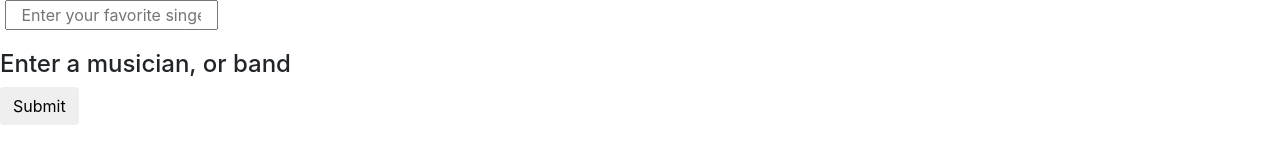
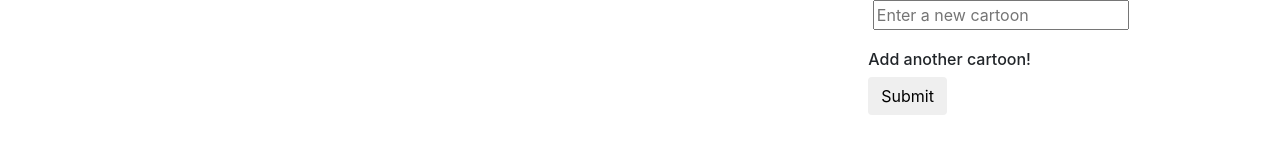
Before and after one commit to pwidders/Giftastic, a plain HTML site: page index.html in a window 1280 px wide. Drawn offline with nearby package versions, Linux system fonts and the light colour scheme.

Commit message:
Mostly pseudocode with initial JS

```diff
--- /dev/null
+++ b/assets/Javascript/script.js
@@ -0,0 +1,49 @@
+// Requirements:
+//      Create buttons dynamically with jQuery labeled with various cartoons
+//      When clicked, each cartoon button pulls 10 images from API with ratings                     displayed under each image
+//      Users can enter a new cartoon in the input bar, which creates a new button for          the requested cartoon
+
+$(document).ready(function() {
+
+
+    // Global variables
+
+    var api = "http://api.giphy.com/v1/gifs/search?";
+
+    var apiKey = "&api_key=fn0bW7TVjeOWKEjDscrvGdRIZtxINcqf";
+
+    var query = "&q=rainbow";
+
+    var topics =
+
+    // Create buttons for existing cartoons when page loads
+
+        // Create an unorganized list to house the buttons on the website
+        $("#gifs").add("ul").addClass("starter-list");
+        // Create
+
+        // Insert <li> elements for individual buttons
+
+    // On click, button pulls 10 images using Giphy API and displays rating
+
+        // Create AJAX request
+
+
+
+    // Users can enter new cartoons to add buttons to the list
+
+        // Create on click listener for the submit button
+        // Use e.preventDefault() on submit button to prevent page refresh
+
+        // Append the value from the string to a new <li> element in the unorganized list on main page
+
+
+
+
+
+
+
+
+
+
+})
--- /dev/null
+++ b/assets/css/reset.css
@@ -0,0 +1,48 @@
+/* http://meyerweb.com/eric/tools/css/reset/
+   v2.0 | 20110126
+   License: none (public domain)
+*/
+
+html, body, div, span, applet, object, iframe,
+h1, h2, h3, h4, h5, h6, p, blockquote, pre,
+a, abbr, acronym, address, big, cite, code,
+del, dfn, em, img, ins, kbd, q, s, samp,
+small, strike, strong, sub, sup, tt, var,
+b, u, i, center,
+dl, dt, dd, ol, ul, li,
+fieldset, form, label, legend,
+table, caption, tbody, tfoot, thead, tr, th, td,
+article, aside, canvas, details, embed,
+figure, figcaption, footer, header, hgroup,
+menu, nav, output, ruby, section, summary,
+time, mark, audio, video {
+	margin: 0;
+	padding: 0;
+	border: 0;
+	font-size: 100%;
+	font: inherit;
+	vertical-align: baseline;
+}
+/* HTML5 display-role reset for older browsers */
+article, aside, details, figcaption, figure,
+footer, header, hgroup, menu, nav, section {
+	display: block;
+}
+body {
+	line-height: 1;
+}
+ol, ul {
+	list-style: none;
+}
+blockquote, q {
+	quotes: none;
+}
+blockquote:before, blockquote:after,
+q:before, q:after {
+	content: '';
+	content: none;
+}
+table {
+	border-collapse: collapse;
+	border-spacing: 0;
+}
--- a/index.html
+++ b/index.html
@@ -5,30 +5,45 @@
     <meta charset="utf-8">
     <meta name="viewport" content="width=device-width, initial-scale=1, shrink-to-fit=no">
 
+    <!--Reset CSS-->
+    <link rel="stylesheet" type="text/css" href="./assets/css/reset.css">
+
     <!-- Bootstrap CSS -->
     <link rel="stylesheet" href="https://stackpath.bootstrapcdn.com/bootstrap/4.1.3/css/bootstrap.min.css" integrity="sha384-MCw98/SFnGE8fJT3GXwEOngsV7Zt27NXFoaoApmYm81iuXoPkFOJwJ8ERdknLPMO" crossorigin="anonymous">
 
-    <title>Hello, world!</title>
+    <!--Personal CSS-->
+    <link rel="stylesheet" type="text/css" href="./assets/css/style.css">
+
+    <title>Giftopia!</title>
   </head>
 
   <body>
 
-    <form>
-        <div class="form-group">
-          <label for=" Enter a musician"></label>
-          <input type="text" class="form-group col-md-2" name="input" id="musicianInput" aria-describedby="helpId" placeholder="Enter your favorite singer">
-          <small id="helpId" class="form-text"><h4>Enter a musician, or band</h4></small>
-          <button type="submit" class="btn btn-primary-light">Submit</button>
+    <div class="container-fluid">
+        <div class="row">
+            <div class="col-8" id="gifs">
+
+            </div>
+            <div class="col-4">
+                <form>
+                    <div class="form-group">
+                        <label for=" Enter a cartoon"></label>
+                        <input type="text" class="form-group col-small-2" name="input" id="cartoon-new-input" aria-describedby="helpId" placeholder="Enter a new cartoon">
+                        <small id="helpId" class="form-text"><h6>Add another cartoon!</h6></small>
+
+                        <button type="submit" class="btn btn-primary-light">Submit</button>
+                    </div>
+                </form>
+            </div>
         </div>
-    </form>
-
-    <div id= "musicians">
-
     </div>
 
 
 
-    <!-- Optional JavaScript -->
+    <!--Jquery CDN-->
+    <script src="https://ajax.googleapis.com/ajax/libs/jquery/3.3.1/jquery.min.js"></script>
+    <!--My Javascript-->
+    <script src="./assets/Javascript/script.js"></script>
     <!-- jQuery first, then Popper.js, then Bootstrap JS -->
     <script src="https://code.jquery.com/jquery-3.3.1.slim.min.js" integrity="sha384-q8i/X+965DzO0rT7abK41JStQIAqVgRVzpbzo5smXKp4YfRvH+8abtTE1Pi6jizo" crossorigin="anonymous"></script>
     <script src="https://cdnjs.cloudflare.com/ajax/libs/popper.js/1.14.3/umd/popper.min.js" integrity="sha384-ZMP7rVo3mIykV+2+9J3UJ46jBk0WLaUAdn689aCwoqbBJiSnjAK/l8WvCWPIPm49" crossorigin="anonymous"></script>
```
Also changed, not shown: assets/css/style.css (added).
